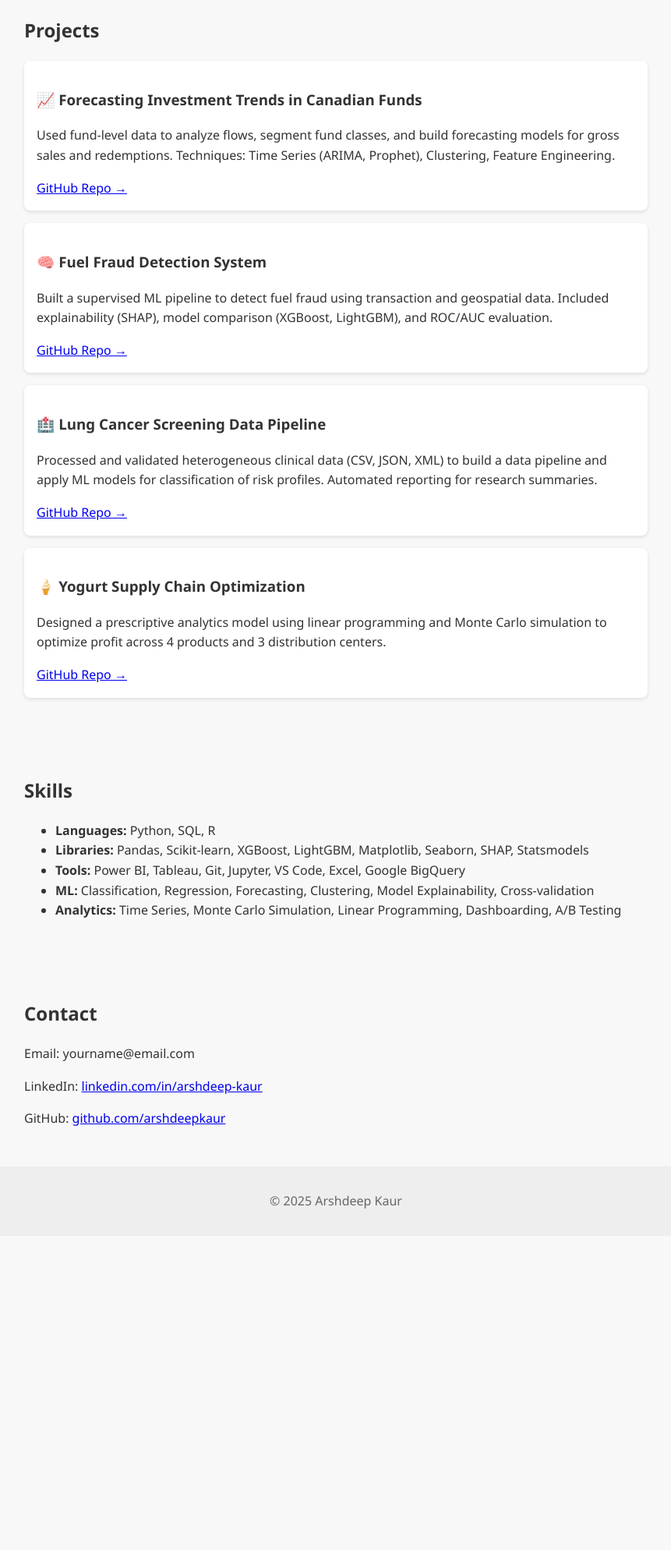
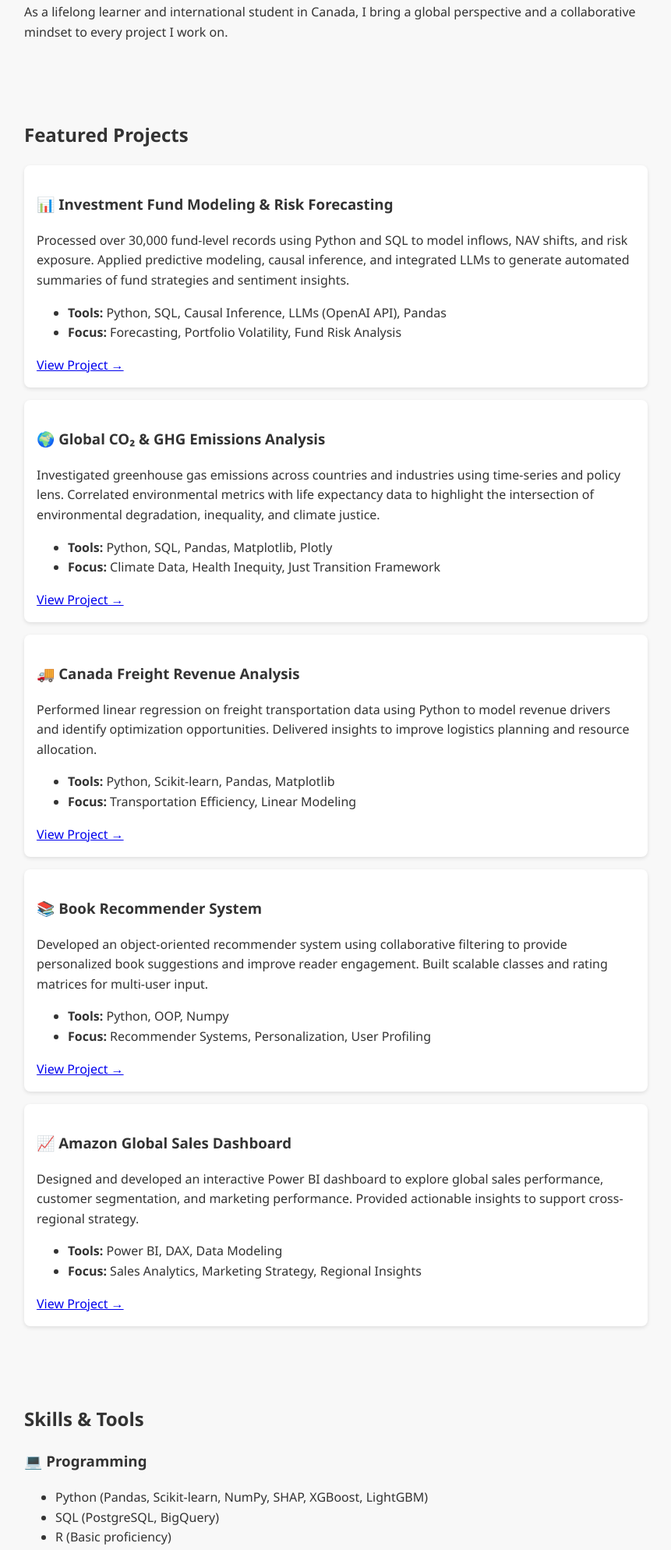
Before and after one commit to Arshkaur1/arshdeepkaur.github.io, a plain HTML site: page index.html in a window 1280 px wide. Shown: the part 518-2506 px from the top of the page at 78% size, without its empty margins (209-1070 px from the left). Before the commit the page ends 2103 px from the top, so only its background shows below. Drawn offline with Linux system fonts and the light colour scheme.

Commit message:
index.html

```diff
--- a/index.html
+++ b/index.html
@@ -8,8 +8,8 @@
 </head>
 <body>
   <header>
-    <h1>Arshdeep Kaur</h1>
-    <p>Data Scientist | ML & Analytics | Open Data | Impact-driven</p>
+    <h1>👋 Hi, I'm Arshdeep Kaur</h1>
+    <p>Data Scientist | ML Researcher | Analytics Strategist</p>
     <nav>
       <a href="#projects">Projects</a>
       <a href="#skills">Skills</a>
@@ -21,60 +21,130 @@
   <section id="about">
     <h2>About Me</h2>
     <p>
-      I'm a data scientist passionate about solving real-world problems through machine learning, open data, and prescriptive analytics.
-      With experience across academic and industry settings, I’ve worked on projects in risk analytics, health data pipelines, investment trends, and fraud detection.
-      I aim to blend technical depth with meaningful impact.
+      I'm a data science enthusiast with a strong foundation in machine learning, time series forecasting, optimization, and applied analytics. I’ve worked on diverse projects — from screening lung cancer data to detecting fuel fraud and forecasting investment flows in the Canadian financial sector.
+    </p>
+    <p>
+      What sets me apart is my ability to combine strong data science skills with domain-specific thinking and storytelling. I care about making data understandable, accessible, and actionable — whether that’s through dashboards, predictive models, or policy simulations.
+    </p>
+    <p>
+      As a lifelong learner and international student in Canada, I bring a global perspective and a collaborative mindset to every project I work on.
     </p>
   </section>
 
   <section id="projects">
-    <h2>Projects</h2>
+    <h2>Featured Projects</h2>
 
     <div class="project">
-      <h3>📈 Forecasting Investment Trends in Canadian Funds</h3>
-      <p>Used fund-level data to analyze flows, segment fund classes, and build forecasting models for gross sales and redemptions. Techniques: Time Series (ARIMA, Prophet), Clustering, Feature Engineering.</p>
-      <a href="https://github.com/yourusername/investment-flow-forecasting">GitHub Repo →</a>
+      <h3>📊 Investment Fund Modeling & Risk Forecasting</h3>
+      <p>
+        Processed over 30,000 fund-level records using Python and SQL to model inflows, NAV shifts, and risk exposure. Applied predictive modeling, causal inference, and integrated LLMs to generate automated summaries of fund strategies and sentiment insights.
+      </p>
+      <ul>
+        <li><strong>Tools:</strong> Python, SQL, Causal Inference, LLMs (OpenAI API), Pandas</li>
+        <li><strong>Focus:</strong> Forecasting, Portfolio Volatility, Fund Risk Analysis</li>
+      </ul>
+      <a href="https://github.com/Arshkaur1/Investment-Fund-Forecasting">View Project →</a>
     </div>
 
     <div class="project">
-      <h3>🧠 Fuel Fraud Detection System</h3>
-      <p>Built a supervised ML pipeline to detect fuel fraud using transaction and geospatial data. Included explainability (SHAP), model comparison (XGBoost, LightGBM), and ROC/AUC evaluation.</p>
-      <a href="https://github.com/yourusername/fuel-fraud-detection">GitHub Repo →</a>
+      <h3>🌍 Global CO₂ & GHG Emissions Analysis</h3>
+      <p>
+        Investigated greenhouse gas emissions across countries and industries using time-series and policy lens. Correlated environmental metrics with life expectancy data to highlight the intersection of environmental degradation, inequality, and climate justice.
+      </p>
+      <ul>
+        <li><strong>Tools:</strong> Python, SQL, Pandas, Matplotlib, Plotly</li>
+        <li><strong>Focus:</strong> Climate Data, Health Inequity, Just Transition Framework</li>
+      </ul>
+      <a href="https://github.com/Arshkaur1/Global-GHG-Emissions-Analysis">View Project →</a>
     </div>
 
     <div class="project">
-      <h3>🏥 Lung Cancer Screening Data Pipeline</h3>
-      <p>Processed and validated heterogeneous clinical data (CSV, JSON, XML) to build a data pipeline and apply ML models for classification of risk profiles. Automated reporting for research summaries.</p>
-      <a href="https://github.com/yourusername/lung-cancer-screening-pipeline">GitHub Repo →</a>
+      <h3>🚚 Canada Freight Revenue Analysis</h3>
+      <p>
+        Performed linear regression on freight transportation data using Python to model revenue drivers and identify optimization opportunities. Delivered insights to improve logistics planning and resource allocation.
+      </p>
+      <ul>
+        <li><strong>Tools:</strong> Python, Scikit-learn, Pandas, Matplotlib</li>
+        <li><strong>Focus:</strong> Transportation Efficiency, Linear Modeling</li>
+      </ul>
+      <a href="https://github.com/Arshkaur1/Freight-Revenue-Canada">View Project →</a>
     </div>
 
     <div class="project">
-      <h3>🍦 Yogurt Supply Chain Optimization</h3>
-      <p>Designed a prescriptive analytics model using linear programming and Monte Carlo simulation to optimize profit across 4 products and 3 distribution centers.</p>
-      <a href="https://github.com/yourusername/yogurt-supplychain">GitHub Repo →</a>
+      <h3>📚 Book Recommender System</h3>
+      <p>
+        Developed an object-oriented recommender system using collaborative filtering to provide personalized book suggestions and improve reader engagement. Built scalable classes and rating matrices for multi-user input.
+      </p>
+      <ul>
+        <li><strong>Tools:</strong> Python, OOP, Numpy</li>
+        <li><strong>Focus:</strong> Recommender Systems, Personalization, User Profiling</li>
+      </ul>
+      <a href="https://github.com/Arshkaur1/Book-Recommender">View Project →</a>
+    </div>
+
+    <div class="project">
+      <h3>📈 Amazon Global Sales Dashboard</h3>
+      <p>
+        Designed and developed an interactive Power BI dashboard to explore global sales performance, customer segmentation, and marketing performance. Provided actionable insights to support cross-regional strategy.
+      </p>
+      <ul>
+        <li><strong>Tools:</strong> Power BI, DAX, Data Modeling</li>
+        <li><strong>Focus:</strong> Sales Analytics, Marketing Strategy, Regional Insights</li>
+      </ul>
+      <a href="https://github.com/Arshkaur1/Amazon-Sales-Dashboard">View Project →</a>
     </div>
   </section>
 
   <section id="skills">
-    <h2>Skills</h2>
+    <h2>Skills & Tools</h2>
+
+    <h3>💻 Programming</h3>
     <ul>
-      <li><strong>Languages:</strong> Python, SQL, R</li>
-      <li><strong>Libraries:</strong> Pandas, Scikit-learn, XGBoost, LightGBM, Matplotlib, Seaborn, SHAP, Statsmodels</li>
-      <li><strong>Tools:</strong> Power BI, Tableau, Git, Jupyter, VS Code, Excel, Google BigQuery</li>
-      <li><strong>ML:</strong> Classification, Regression, Forecasting, Clustering, Model Explainability, Cross-validation</li>
-      <li><strong>Analytics:</strong> Time Series, Monte Carlo Simulation, Linear Programming, Dashboarding, A/B Testing</li>
+      <li>Python (Pandas, Scikit-learn, NumPy, SHAP, XGBoost, LightGBM)</li>
+      <li>SQL (PostgreSQL, BigQuery)</li>
+      <li>R (Basic proficiency)</li>
+    </ul>
+
+    <h3>📊 Analytics & Modeling</h3>
+    <ul>
+      <li>Time Series Forecasting, Predictive Modeling, A/B Testing</li>
+      <li>Prescriptive Analytics, Linear Programming, Monte Carlo Simulation</li>
+      <li>Clustering, Feature Engineering, Cross-Validation</li>
+    </ul>
+
+    <h3>🧠 ML & Explainability</h3>
+    <ul>
+      <li>Classification, Regression, Model Evaluation (ROC-AUC, F1)</li>
+      <li>Model Explainability with SHAP & LIME</li>
+    </ul>
+
+    <h3>📈 Visualization & Reporting</h3>
+    <ul>
+      <li>Power BI, Tableau, Plotly, Seaborn, Matplotlib</li>
+      <li>Jupyter Notebooks, Dashboards, Executive Summaries</li>
+    </ul>
+
+    <h3>🔧 Tools & Platforms</h3>
+    <ul>
+      <li>Git, GitHub, VS Code, Excel Solver, Google Cloud (BigQuery)</li>
+      <li>JIRA, Confluence, Slack</li>
     </ul>
   </section>
 
   <section id="contact">
-    <h2>Contact</h2>
-    <p>Email: yourname@email.com</p>
-    <p>LinkedIn: <a href="https://www.linkedin.com/in/arshkaur1/" target="_blank">linkedin.com/in/arshdeep-kaur</a></p>
-    <p>GitHub: <a href="https://github.com/Arshkaur1" target="_blank">github.com/arshdeepkaur</a></p>
+    <h2>Let’s Connect</h2>
+    <p>
+      I’m always open to discussing data science, impact-driven research, or new collaborations. Whether it’s a full-time role, a freelance project, or just exchanging ideas, feel free to reach out.
+    </p>
+    <ul>
+      <li>Email: <a href="mailto:yourname@email.com">yourname@email.com</a></li>
+      <li>LinkedIn: <a href="https://www.linkedin.com/in/arshdeep-kaur" target="_blank">linkedin.com/in/arshdeep-kaur</a></li>
+      <li>GitHub: <a href="https://github.com/Arshkaur1" target="_blank">github.com/Arshkaur1</a></li>
+    </ul>
   </section>
 
   <footer>
-    <p>© 2025 Arshdeep Kaur</p>
+    <p>Made with 💡 and ☕ by Arshdeep Kaur | © 2025</p>
   </footer>
 </body>
 </html>
```
